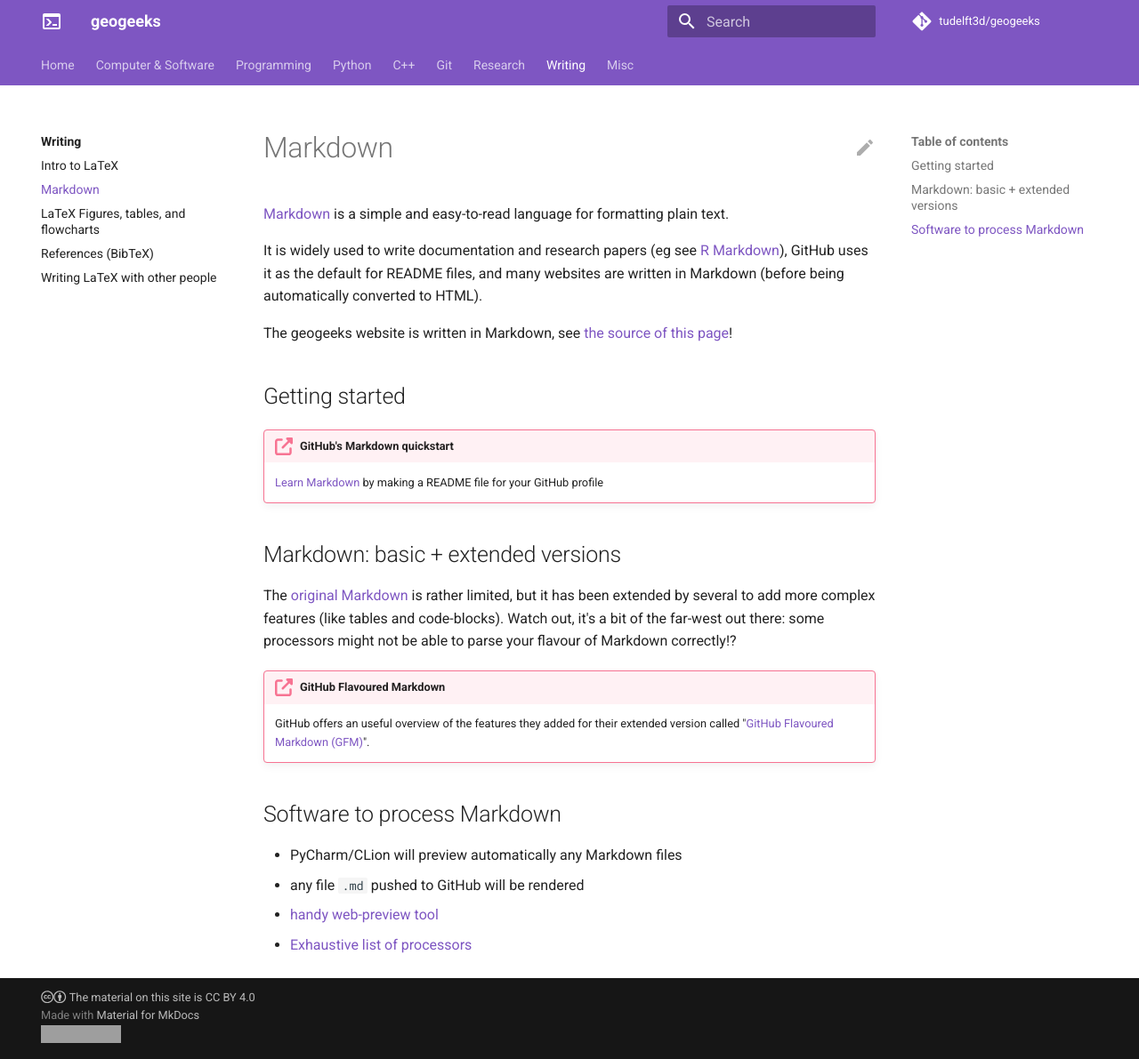
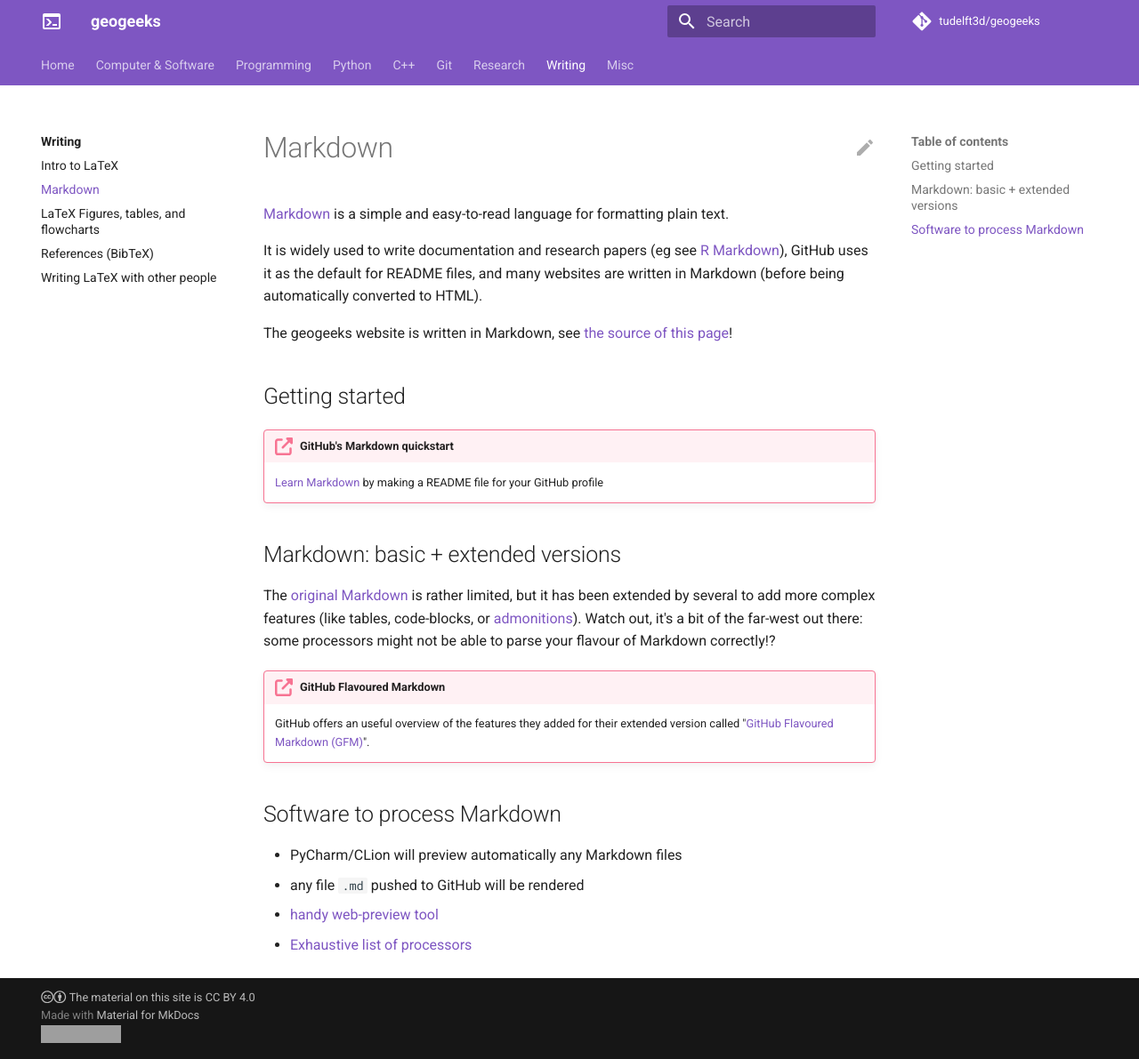
Before and after one commit to tudelft3d/geogeeks, an MkDocs documentation site: the page built from docs/writing/markdown.md, in a window 1280 px wide and 1191 px high. Shown: the whole window at 89% size. Built offline with MkDocs 1.6.1 and Material for MkDocs 9.7.7, drawn with Linux system fonts in a browser that asks for light colours; comment, search, counter and statistics services are not loaded; grey boxes are pictures that could not be loaded.

Commit message:
Small fixes

```diff
--- a/docs/writing/markdown.md
+++ b/docs/writing/markdown.md
@@ -16,7 +16,7 @@ The geogeeks website is written in Markdown, see [the source of this page](https
 
 ## Markdown: basic + extended versions
 
-The [original Markdown](https://daringfireball.net/projects/markdown/) is rather limited, but it has been extended by several to add more complex features (like tables and code-blocks).
+The [original Markdown](https://daringfireball.net/projects/markdown/) is rather limited, but it has been extended by several to add more complex features (like tables,  code-blocks, or [admonitions](https://squidfunk.github.io/mkdocs-material/reference/admonitions/)).
 Watch out, it's a bit of the far-west out there: some processors might not be able to parse your flavour of Markdown correctly!?
 
 !!! external-link "GitHub Flavoured Markdown"
```
